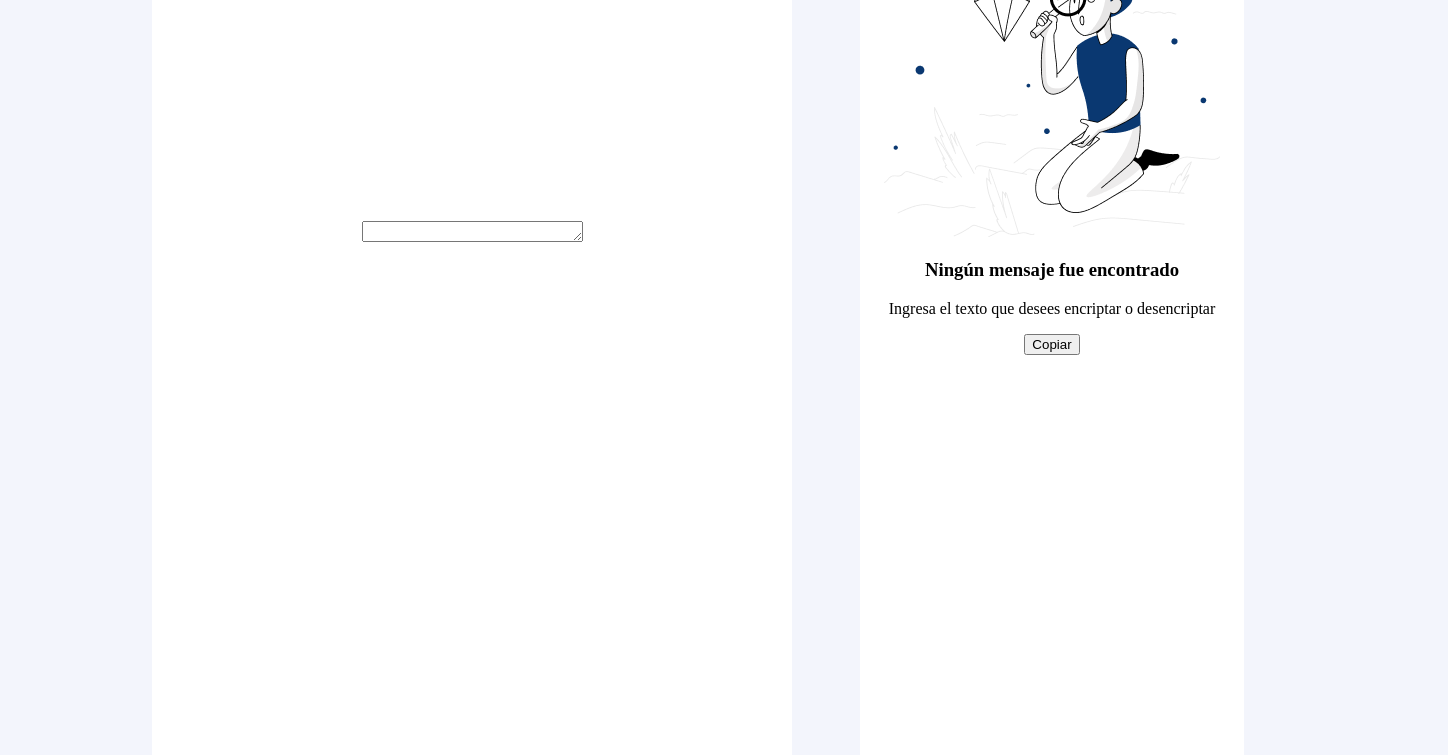
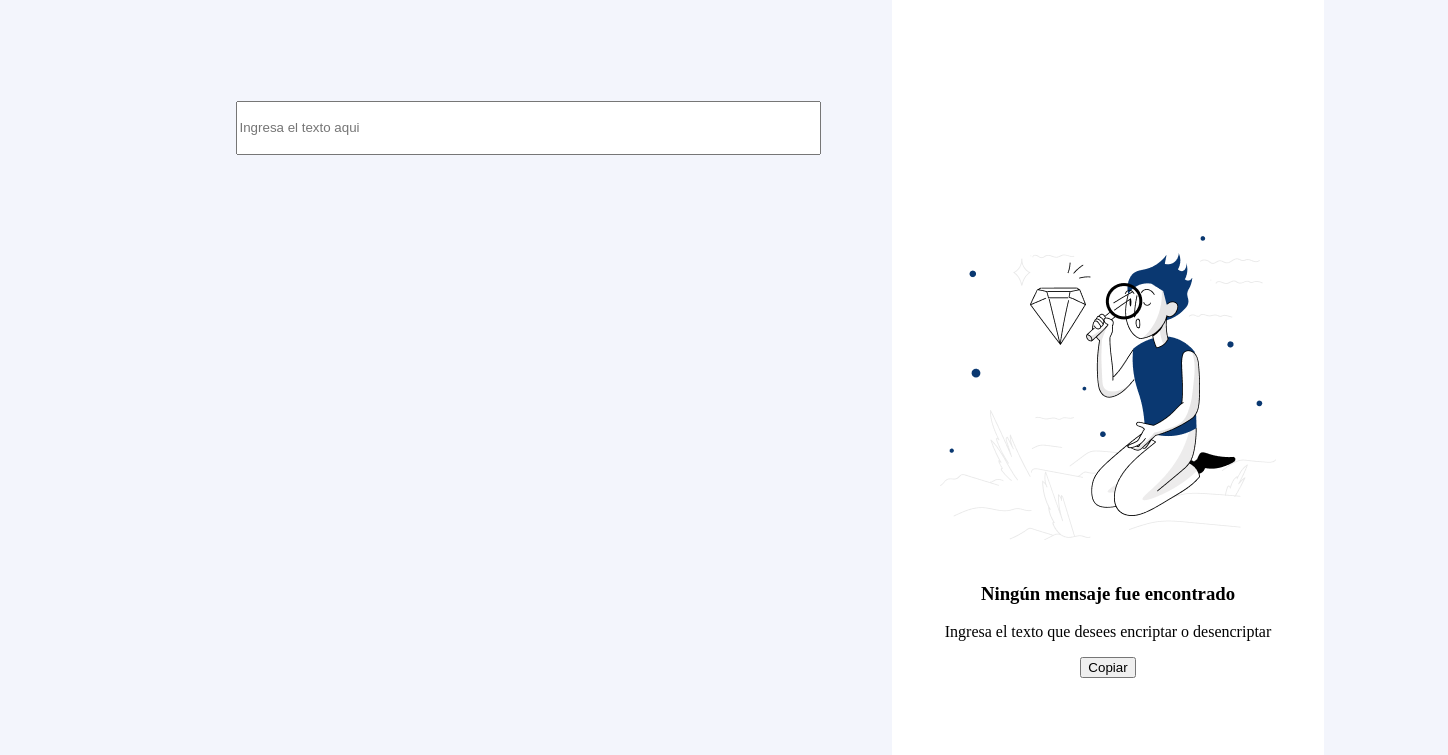
Before and after one commit to SergioMMQ/encriptador-javascript, a plain HTML site: page index.html in a window 1280 px wide. Shown: the part 93-848 px from the top of the page, 1448 px wide, since content can reach past the window. Drawn offline with Linux system fonts and the light colour scheme.

Commit message:
Modificaciones

```diff
--- a/index.html
+++ b/index.html
@@ -12,17 +12,19 @@
             <img src="imagenes/Vector.png" alt="logo">
         </section>
         <section class="escribir-mensaje">
-            <div class="texto">
-                <textarea cols="25" rows="1" id="mensaje" class="input-padron" required></textarea>
+            <div >
+                <input class="texto" type="text" name="texto" id="mensaje" placeholder="Ingresa el texto aqui">
             </div>
             <div class="botones">
+                <img src="imagenes/bi_exclamation-circle-fill.png" alt="excalamacion" class="excalamacion">
                 <p>Solo letras minúsculas y sin acentos</p>
                 <button type="submit">Encriptar</button>
                 <button type="reset">Desencriptar</button>
             </div>
         </section>
         <section class="mostrar-mensaje">
-            <img src="imagenes/Muñeco.png" alt="Muñeco">
+            <img src="imagenes/Muñeco.png" alt="Muñeco" class="muñeco">
+
             <h3>Ningún mensaje fue encontrado</h3>
             <p>Ingresa el texto que desees encriptar o desencriptar</p>
             <button>Copiar</button>
--- a/style.css
+++ b/style.css
@@ -1,6 +1,7 @@
 body{
     background: #F3F5FC;
-    width: 100%;
+    width: 1440px;
+    height: 1020px;
 
 }
 
@@ -19,27 +20,32 @@ section{
 }
 
 .escribir-mensaje{
-    margin: 0 5%;
     vertical-align: top;
     text-align: center;
-    background: white;
     width: 50%;
+    height: 100%;
+}
+
+.texto{
+    margin: 165px 0 0 0;
+    width: 577px;
+    height: 48px;
+}
+
+.botones{
+    margin: 620px 0 0 0;
+}
+.excalmacion{
+    display:inline-block;
+}
+.mostrar-mensaje{
+    text-align: center;
+    background: #FFFFFF;
+    width: 30%;
     height: 944px;
     border-radius: 32px;
 }
 
-.texto{
-    margin: 45% 0 0 0;
+.muñeco{
+    margin: 300px 0 20px 0;
 }
-
-.botones{
-    margin: 80% 0 5% 0;
-}
-
-.mostrar-mensaje{
-    text-align: center;
-    background: white;
-    width: 30%;
-    height: 944px;
-    border-radius: 32px;
-}
```
Also changed, not shown: imagenes/bi_exclamation-circle-fill.png (added).
